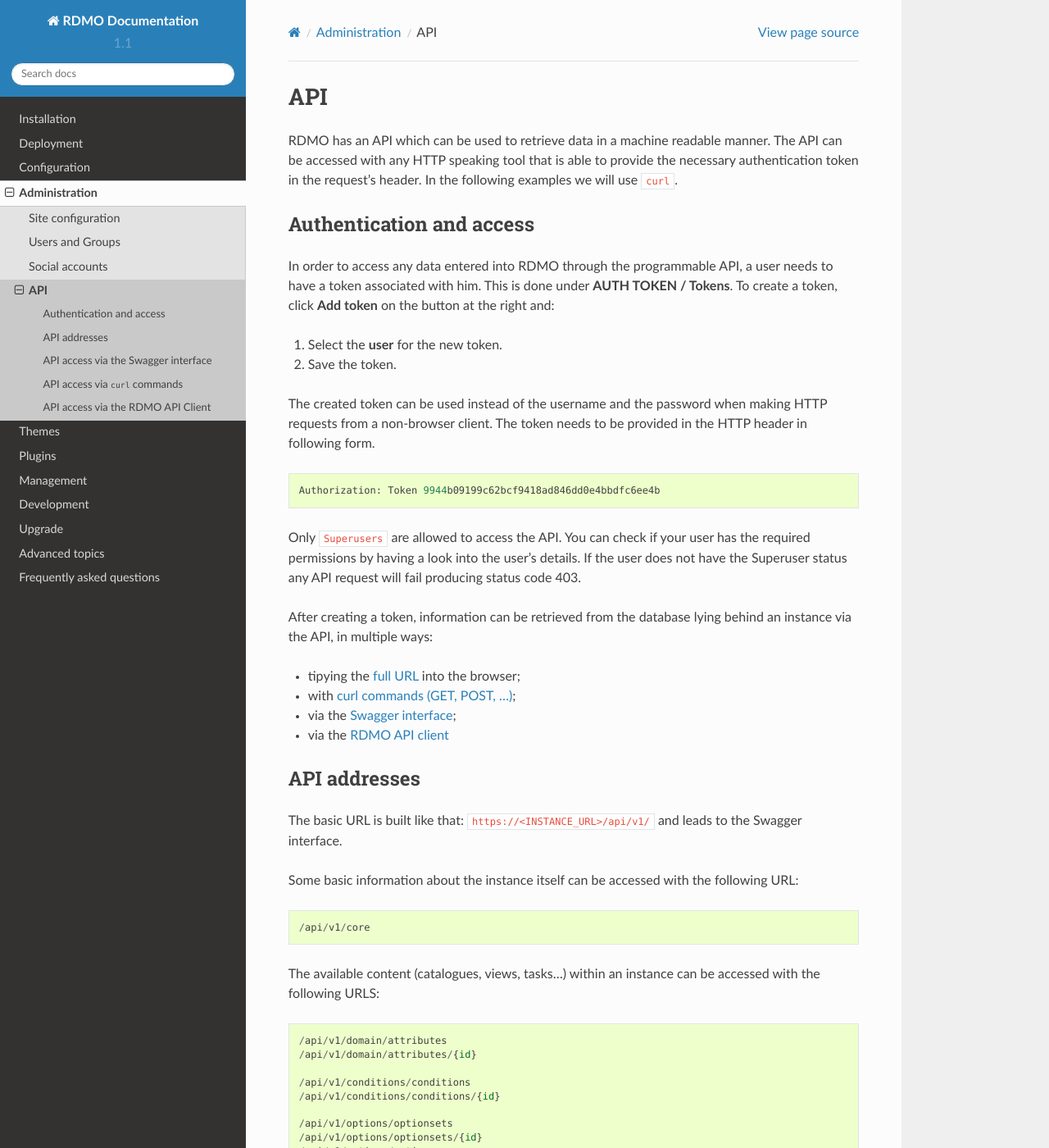
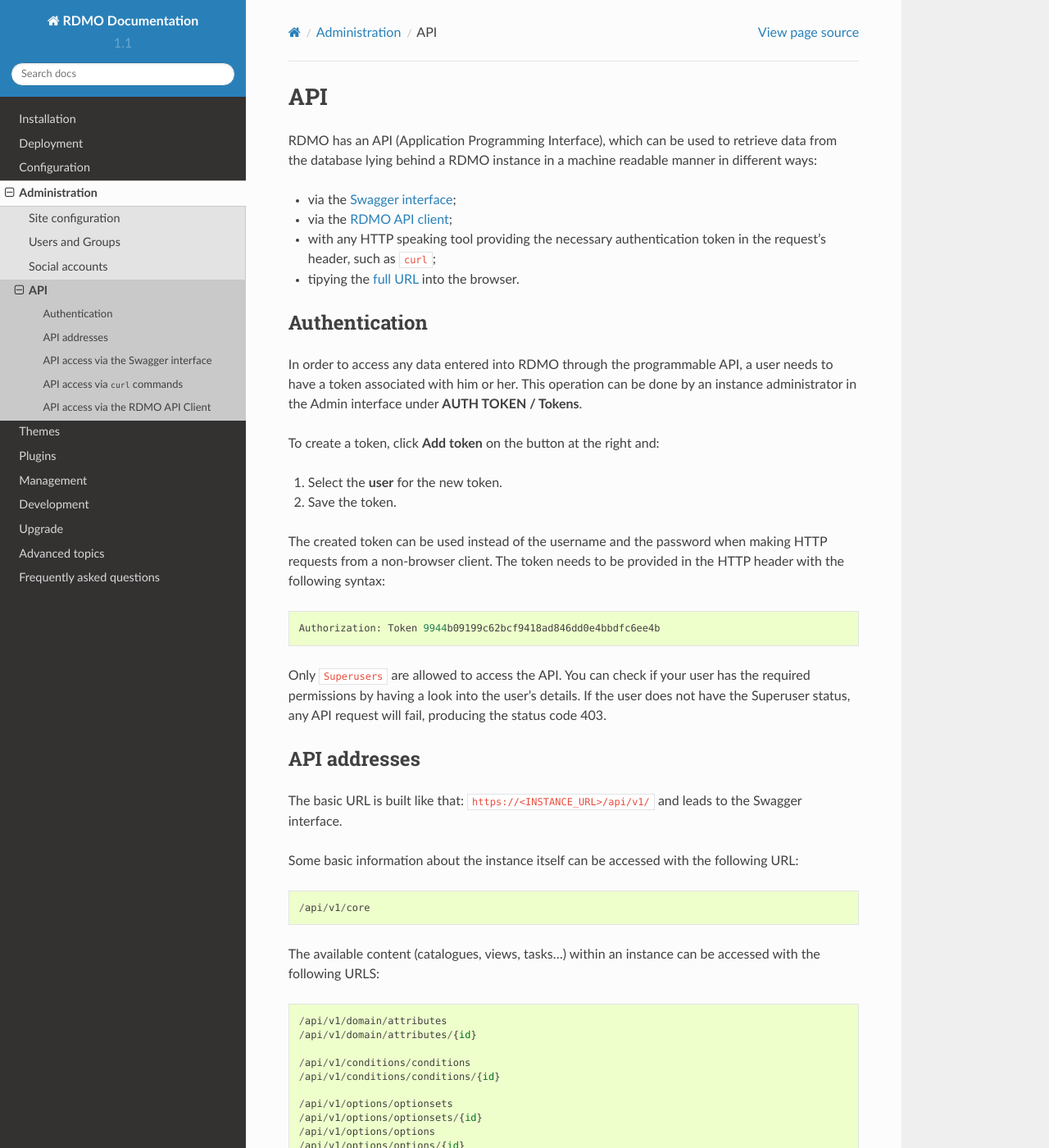
Before and after one commit to rdmorganiser/rdmo-docs, a Sphinx documentation site: the page built from docs/administration/api.md, in a window 1280 px wide and 1400 px high. Shown: the whole window at 82% size. Built offline with Sphinx 7.4.7 and the Read the Docs theme 2.0.0, drawn with Linux system fonts in a browser that asks for light colours.

Commit message:
Update api.md

````diff
--- a/docs/administration/api.md
+++ b/docs/administration/api.md
@@ -1,27 +1,27 @@
 # API
 
-RDMO has an API which can be used to retrieve data in a machine readable manner. The API can be accessed with any HTTP speaking tool that is able to provide the necessary authentication token in the request's header. In the following examples we will use `curl`.
+RDMO has an API (Application Programming Interface), which can be used to retrieve data from the database lying behind a RDMO instance in a machine readable manner in different ways:
 
-## Authentication and access
-In order to access any data entered into RDMO through the programmable API, a user needs to have a token associated with him. This is done under **AUTH TOKEN / Tokens**. To create a token, click **Add token** on the button at the right and:
+* via the [Swagger interface](#api-access-via-swagger);
+* via the [RDMO API client](#rdmo-api-client);
+* with any HTTP speaking tool providing the necessary authentication token in the request's header, such as [`curl`](#api-access-via-curl);
+* tipying the [full URL](#api-addresses) into the browser.
+
+## Authentication
+In order to access any data entered into RDMO through the programmable API, a user needs to have a token associated with him or her. This operation can be done by an instance administrator in the Admin interface under **AUTH TOKEN / Tokens**.
+
+To create a token, click **Add token** on the button at the right and:
 
 1. Select the **user** for the new token.
 1. Save the token.
 
-The created token can be used instead of the username and the password when making HTTP requests from a non-browser client. The token needs to be provided in the HTTP header in following form.
+The created token can be used instead of the username and the password when making HTTP requests from a non-browser client. The token needs to be provided in the HTTP header with the following syntax:
 
 ```
 Authorization: Token 9944b09199c62bcf9418ad846dd0e4bbdfc6ee4b
 ```
 
-Only `Superusers` are allowed to access the API. You can check if your user has the required permissions by having a look into the user's details. If the user does not have the Superuser status any API request will fail producing status code 403.
-
-After creating a token, information can be retrieved from the database lying behind an instance via the API, in multiple ways:
-
-* tipying the [full URL](#api-addresses) into the browser;
-* with [curl commands (GET, POST, ...)](#api-access-via-curl);
-* via the [Swagger interface](#api-access-via-swagger);
-* via the [RDMO API client](#rdmo-api-client)
+Only `Superusers` are allowed to access the API. You can check if your user has the required permissions by having a look into the user's details. If the user does not have the Superuser status, any API request will fail, producing the status code 403.
 
 ## API addresses
 
````
